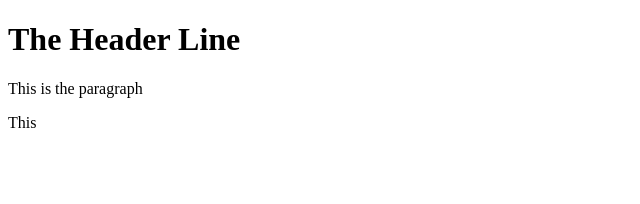
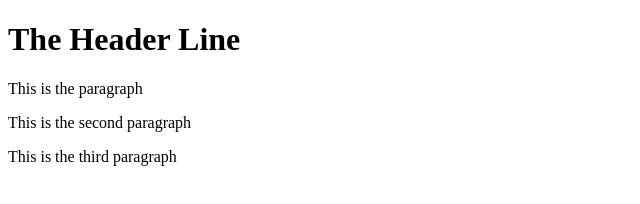
Before and after one commit to abhishek-art/my-tasks, a website: page index.html in a window 1280 px wide. Shown: the whole page, without its empty margins (0-640 px from the left). Drawn offline with Linux system fonts and the light colour scheme.

Commit message:
Fourth Commit

```diff
--- a/index.html
+++ b/index.html
@@ -6,6 +6,7 @@
     <body>
         <h1>The Header Line</h1>
         <p>This is the paragraph</p>
-        <p> This</p>
+        <p>This is the second paragraph</p>
+        <p>This is the third paragraph</p>
     </body>
 </html>
```
Also changed, not shown: package.json (added, +24 -0 lines), 2 other files.
